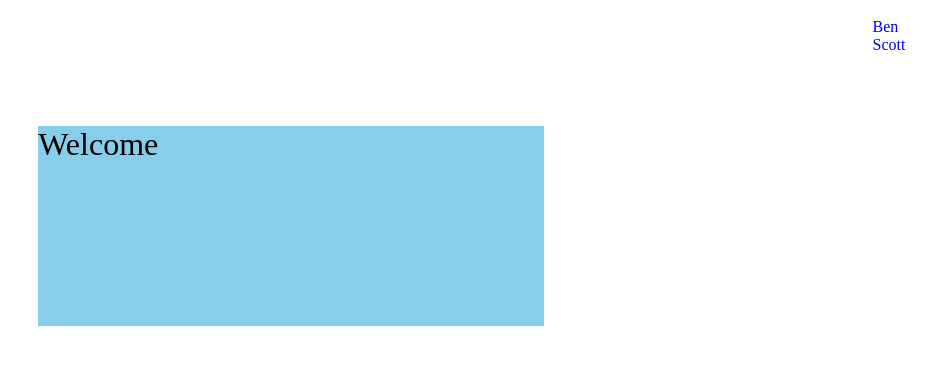
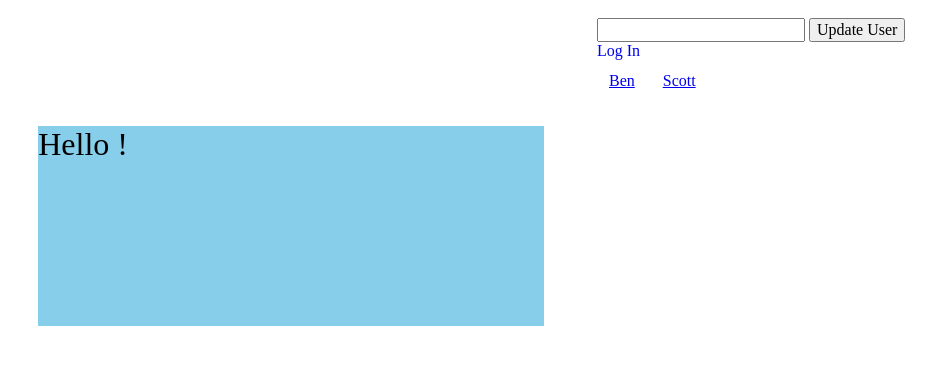
Before and after one commit to benjamincharity/OneCommitADay, a Jekyll site: the page built from index.html, in a window 1280 px wide. Shown: the top 365 px of the page, without its empty margins (349-1280 px from the left). Built offline with Jekyll 4.4.1, drawn with Linux system fonts in a browser that asks for light colours; Markdown is read by kramdown in place of the engine named in the settings.

Commit message:
split up routes, factories, controllers,

```diff
--- a/_layouts/default.html
+++ b/_layouts/default.html
@@ -18,20 +18,27 @@
   <div class="window" data-ng-app="ocad">
 
     <nav class="utility-nav">
+      <input type="text" data-ng-model="newUser.name" />
+      <button type="button" data-ng-click="changeUser()">Update User</button>
+
+      <a href="https://github.com/login/oauth/authorize?client_id=43f3b894d956c5c8a48d&redirect_uri=http://localhost.com:4000/#/thanks">Log In</a>
       <a href="#/" class="utility-nav__link">Ben</a>
       <a href="#/view2" class="utility-nav__link">Scott</a>
     </nav>
 
     <div class="container" data-ng-view=""></div>
 
+  </div> <!-- /container -->
 
 
 
 
 
-  </div> <!-- /container -->
 
   <script src="js/vendor/angular.js" type="text/javascript" charset="utf-8"></script>
-  <script src="js/main.js" type="text/javascript" charset="utf-8"></script>
+  <script src="js/app.js" type="text/javascript" charset="utf-8"></script>
+  <script src="js/factories.js" type="text/javascript" charset="utf-8"></script>
+  <script src="js/routes.js" type="text/javascript" charset="utf-8"></script>
+  <script src="js/controllers.js" type="text/javascript" charset="utf-8"></script>
 </body>
 </html>
--- a/app/index.html
+++ b/app/index.html
@@ -5,6 +5,7 @@ title: App
 
 <div id="home">
 
+  <h1>foobar</h1>
 
 
 
--- a/css/screen.css
+++ b/css/screen.css
@@ -323,6 +323,14 @@ menu {
   top: 2%;
 }
 
+/* line 21, ../scss/modules/utility-nav/_module_utilityNav.scss */
+.utility-nav__link {
+  display: inline-block;
+  padding: 12px;
+  padding: 0.75rem;
+  text-decoration: underline;
+}
+
 /* line 16, ../scss/_dev.scss */
 .viewport-only-small {
   border-top: 6px solid red;
--- /dev/null
+++ b/js/app.js
@@ -0,0 +1,6 @@
+/////////////////////////////////////
+//
+// Define App
+//
+/////////////////////////////////////
+var ocad = angular.module('ocad', []);
--- a/js/main.js
+++ b/js/controllers.js
@@ -1,41 +1,22 @@
-/////////////////////////////////////
-//
-// Define App
-//
-/////////////////////////////////////
-var ocad = angular.module('ocad', []);
-
-
-/////////////////////////////////////
-//
-// Setup Routes
-//
-/////////////////////////////////////
-ocad.config(['$routeProvider', function($routeProvider) {
-  $routeProvider.
-      when('/', {templateUrl: 'partials/partial1.html',   controller: 'SimpleController'}).
-      when('/view2', {templateUrl: 'partials/partial1.html', controller: 'SimpleController2'}).
-      otherwise({redirectTo: '/'});
-}]);
-
-
 /////////////////////////////////////
 //
 // Define Controllers
 //
 /////////////////////////////////////
+
 var controllers = {};
 
 //
 // Controller 1
 controllers.SimpleController = function($scope, $http) {
+  var user = 'benjamincharity';
 
-  $http({method: 'GET', url: 'https://api.github.com/users/benjamincharity'}).
+  $http({method: 'GET', url: 'https://api.github.com/users/' + user}).
     success(function(data, status, headers, config) {
       // this callback will be called asynchronously
       // when the response is available
       //console.log(data, status);
-      $scope.foo = data;
+      $scope.user = data;
 
     }).
     error(function(data, status, headers, config) {
@@ -44,18 +25,25 @@ controllers.SimpleController = function($scope, $http) {
       console.log(data, status);
     });
 
+  //$scope.changeUser = function(  ) {
+    ////user = newUser.name;
+    //console.log(user);
+    //console.log(newUser.name);
+  //};
+
 };
 
 //
 // Controller 2
 controllers.SimpleController2 = function($scope, $http) {
+  var user = 'scottopherson';
 
-  $http({method: 'GET', url: 'https://api.github.com/users/scottopherson'}).
+  $http({method: 'GET', url: 'https://api.github.com/users/' + user}).
     success(function(data, status, headers, config) {
       // this callback will be called asynchronously
       // when the response is available
       //console.log(data, status);
-      $scope.foo = data;
+      $scope.user = data;
 
     }).
     error(function(data, status, headers, config) {
@@ -65,5 +53,6 @@ controllers.SimpleController2 = function($scope, $http) {
     });
 };
 
-
+//
+// Assign controllers
 ocad.controller(controllers);
--- /dev/null
+++ b/js/factories.js
@@ -0,0 +1,28 @@
+/////////////////////////////////////
+//
+// Factories
+//
+/////////////////////////////////////
+
+ocad.factory('userData', function($http) {
+  var factory = {};
+  var user = 'benjamincharity';
+
+  factory.getUsers = function($http) {
+    $http({method: 'GET', url: 'https://api.github.com/users/' + user}).
+      success(function(data, status, headers, config) {
+        // this callback will be called asynchronously
+        // when the response is available
+        //console.log(data, status);
+        $scope.user = data;
+
+      }).
+      error(function(data, status, headers, config) {
+        // called asynchronously if an error occurs
+        // or server returns response with an error status.
+        console.log(data, status);
+      });
+  };
+
+  return factory;
+});
--- /dev/null
+++ b/js/routes.js
@@ -0,0 +1,13 @@
+/////////////////////////////////////
+//
+// Setup Routes
+//
+/////////////////////////////////////
+
+ocad.config(['$routeProvider', function($routeProvider) {
+  $routeProvider.
+      when('/', {templateUrl: 'partials/partial1.html',   controller: 'SimpleController'}).
+      when('/view2', {templateUrl: 'partials/partial1.html', controller: 'SimpleController2'}).
+      when('/thanks', {templateUrl: 'partials/thanks.html', controller: 'SimpleController'}).
+      otherwise({redirectTo: '/'});
+}]);
--- a/partials/partial1.html
+++ b/partials/partial1.html
@@ -1,7 +1,12 @@
-<h1>Welcome {{ foo.name }}</h1>
-<h2> {{ foo.email }}</h2>
-<pre>
-  <code class="js-inject" data-ng-model="user">
-    {{ foo.blog }}
-  </code>
-</pre>
+<div class="wrapper" data-ng-model="user">
+
+  <h1>Hello {{ user.name }}!</h1>
+  <h2> {{ user.email }}</h2>
+
+  <pre>
+    <code class="js-inject">
+      {{ user.blog }}
+    </code>
+  </pre>
+
+</div>
--- /dev/null
+++ b/partials/thanks.html
@@ -0,0 +1,2 @@
+<h1>Thanks {{ user.name }}!</h1>
+<h2> {{ user.email }}</h2>
--- a/scss/modules/utility-nav/_module_utilityNav.scss
+++ b/scss/modules/utility-nav/_module_utilityNav.scss
@@ -17,3 +17,9 @@
   right: 2%;
   top: 2%;
 }
+
+.utility-nav__link {
+  display: inline-block;
+  @include rem('padding',12px);
+  text-decoration: underline;
+}
```
